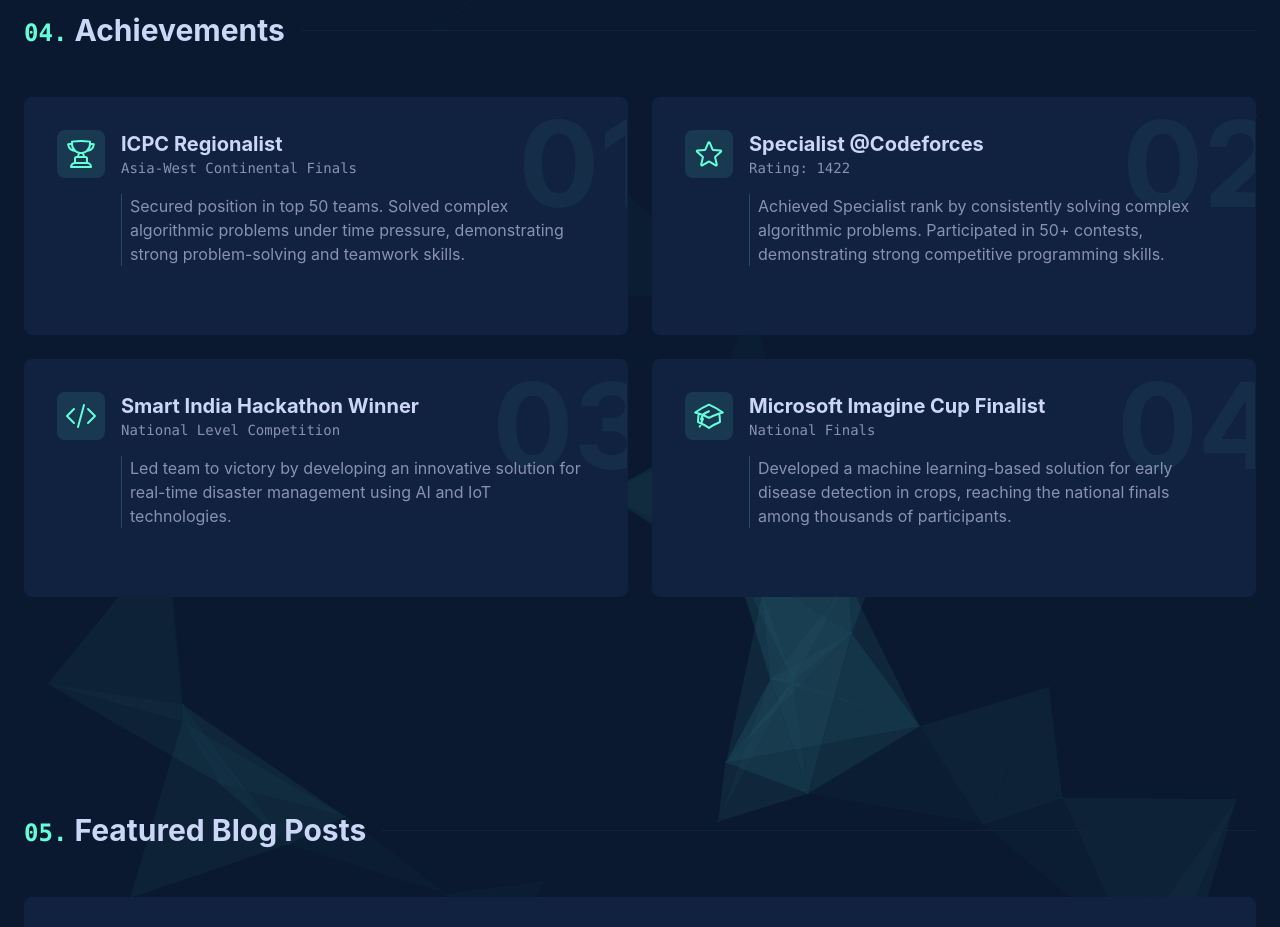
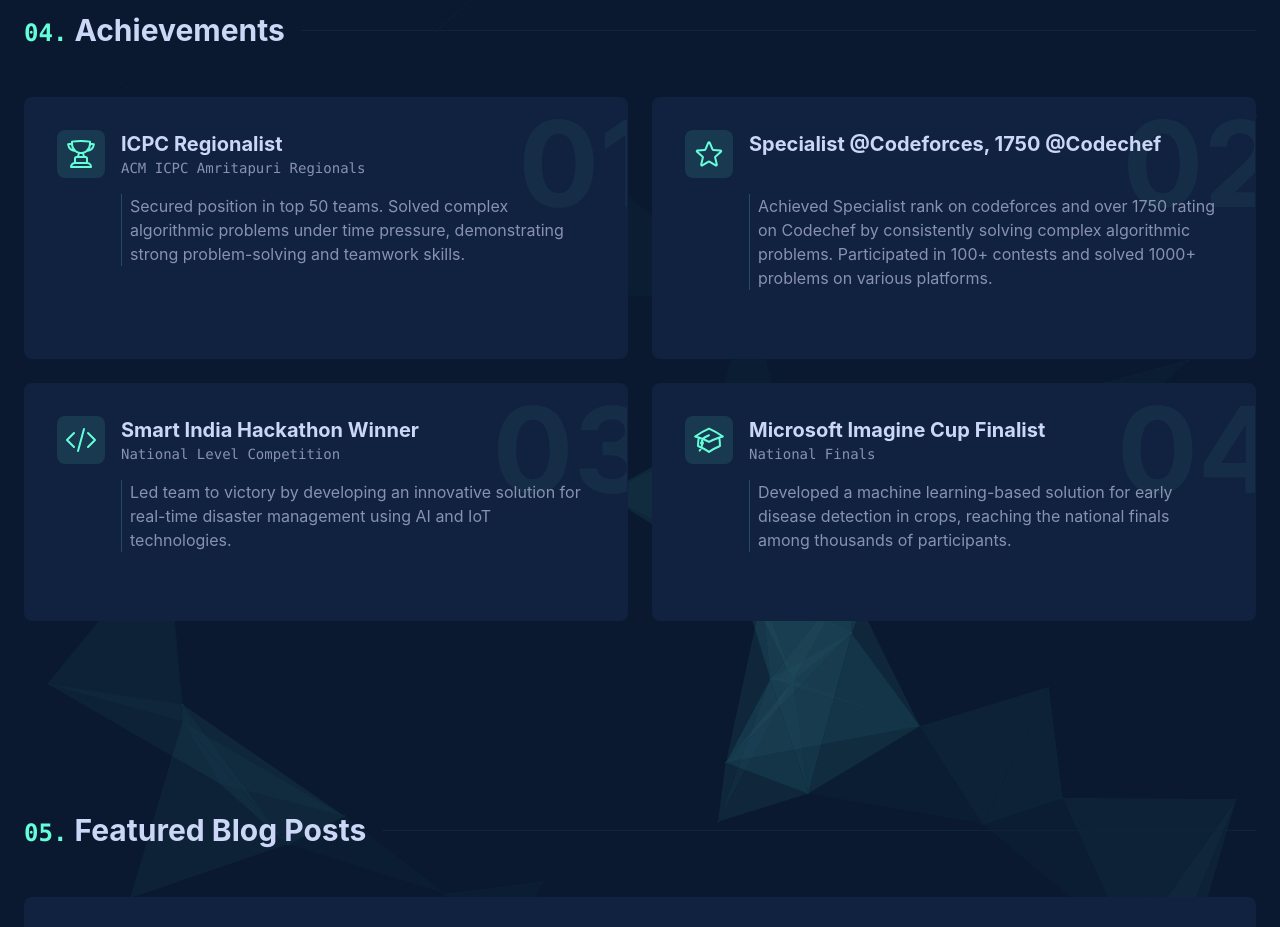
Before and after one commit to Yash-007/Portfolio, a React (Vite) app: page / in a window 1280 px wide. Shown: the part 4380-5307 px from the top of the page. Built offline with nearby package versions, Linux system fonts and the light colour scheme.

Commit message:
update achievements

```diff
--- a/src/components/Achievements.tsx
+++ b/src/components/Achievements.tsx
@@ -11,15 +11,15 @@
 const achievements: Achievement[] = [
   {
     title: "ICPC Regionalist",
-    subtitle: "Asia-West Continental Finals",
+    subtitle: "ACM ICPC Amritapuri Regionals",
     description: "Secured position in top 50 teams. Solved complex algorithmic problems under time pressure, demonstrating strong problem-solving and teamwork skills.",
     icon: <TrophyIcon className="w-8 h-8" />,
     link: "https://icpc.global/"
   },
   {
-    title: "Specialist @Codeforces",
-    subtitle: "Rating: 1422",
-    description: "Achieved Specialist rank by consistently solving complex algorithmic problems. Participated in 50+ contests, demonstrating strong competitive programming skills.",
+    title: "Specialist @Codeforces, 1750 @Codechef",
+    subtitle: "",
+    description: "Achieved Specialist rank on codeforces and over 1750 rating on Codechef by consistently solving complex algorithmic problems. Participated in 100+ contests and solved 1000+ problems on various platforms.",
     icon: <StarIcon className="w-8 h-8" />,
     link: "https://codeforces.com/"
   },
```
